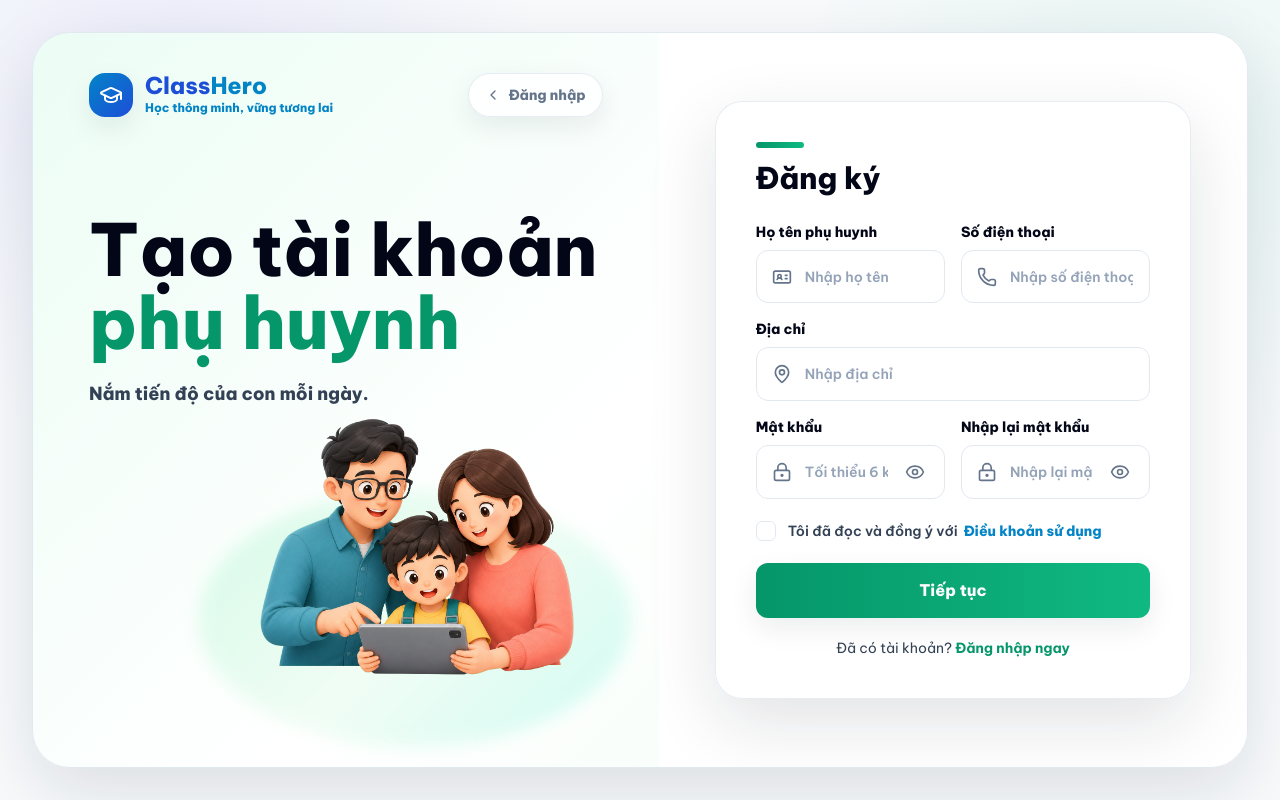
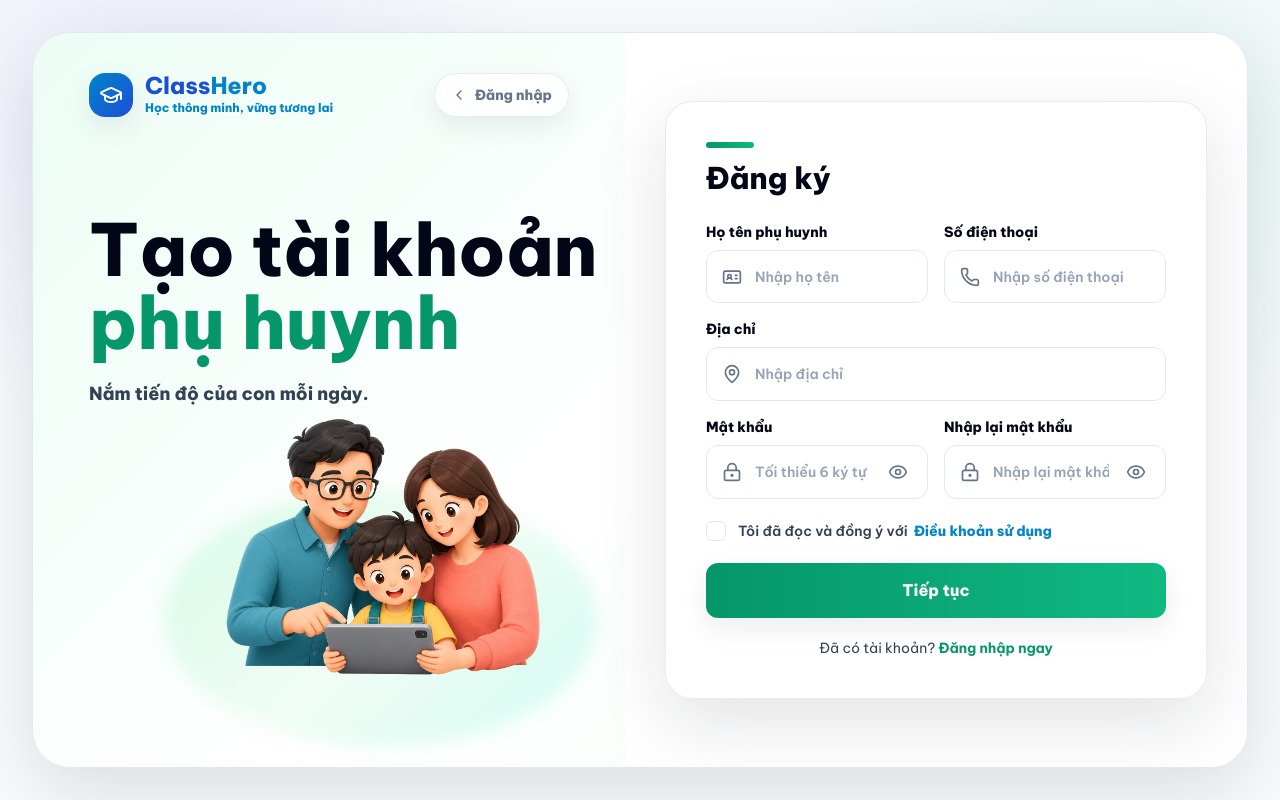
Before and after one commit to DamAnhTuanTB/ClassHero, a Next.js app in the folder apps/web/: page /register/parent in a window 1280 px wide. Built offline with nearby package versions, Linux system fonts and the light colour scheme; no server answers.

Commit message:
fix(auth): route users after login

```diff
--- a/apps/web/components/common/auth/auth-route-layout.tsx
+++ b/apps/web/components/common/auth/auth-route-layout.tsx
@@ -72,6 +72,7 @@ export function AuthRouteLayout({ children }: { children: ReactNode }) {
   const variant = getAuthVariant(pathname);
   const currentTheme = theme[variant];
   const showBackLink = variant !== "login";
+  const isRegisterVariant = variant === "student" || variant === "parent";
 
   return (
     <main
@@ -80,7 +81,13 @@ export function AuthRouteLayout({ children }: { children: ReactNode }) {
     >
       <div className="theme-auth-ambient pointer-events-none absolute inset-0" />
 
-      <section className="theme-auth-shell relative mx-auto min-h-[calc(100vh-2rem)] max-w-[560px] overflow-hidden rounded-2xl sm:min-h-[calc(100vh-4rem)] lg:grid lg:max-w-[1280px] lg:grid-cols-[1fr_0.94fr] lg:rounded-[2.35rem]">
+      <section
+        className={`theme-auth-shell relative mx-auto min-h-[calc(100vh-2rem)] overflow-hidden rounded-2xl sm:min-h-[calc(100vh-4rem)] lg:grid lg:rounded-[2.35rem] ${
+          isRegisterVariant
+            ? "max-w-[760px] lg:max-w-[1360px] lg:grid-cols-[0.82fr_1.18fr]"
+            : "max-w-[560px] lg:max-w-[1280px] lg:grid-cols-[1fr_0.94fr]"
+        }`}
+      >
         <div className="relative h-[25rem] px-6 pb-28 pt-6 sm:h-[26.125rem] sm:px-8 sm:pb-28 sm:pt-8 lg:h-auto lg:min-h-full lg:px-10 lg:pb-12 lg:pt-10 xl:px-14">
           <div className="flex items-center justify-between gap-4">
             <Link href="/" className="inline-flex items-center gap-3">
@@ -148,8 +155,16 @@ export function AuthRouteLayout({ children }: { children: ReactNode }) {
           />
         </div>
 
-        <div className="relative z-20 -mt-12 px-5 pb-5 sm:px-7 sm:pb-7 lg:mt-0 lg:flex lg:min-h-full lg:items-center lg:justify-center lg:bg-[var(--theme-surface)] lg:px-10 lg:py-10 xl:px-14">
-          <div className="theme-form-shell w-full rounded-[1.7rem] p-5 backdrop-blur sm:p-6 lg:max-w-[39rem] lg:p-8 xl:p-10">
+        <div
+          className={`relative z-20 -mt-12 px-5 pb-5 sm:px-7 sm:pb-7 lg:mt-0 lg:flex lg:min-h-full lg:items-center lg:justify-center lg:bg-[var(--theme-surface)] lg:py-10 ${
+            isRegisterVariant ? "lg:px-8 xl:px-10" : "lg:px-10 xl:px-14"
+          }`}
+        >
+          <div
+            className={`theme-form-shell w-full rounded-[1.7rem] p-5 backdrop-blur sm:p-6 lg:p-8 xl:p-10 ${
+              isRegisterVariant ? "lg:max-w-[46rem]" : "lg:max-w-[39rem]"
+            }`}
+          >
             <AuthDevHydrationBoundary>{children}</AuthDevHydrationBoundary>
           </div>
         </div>
--- a/apps/web/features/auth/screens/parent-register/index.tsx
+++ b/apps/web/features/auth/screens/parent-register/index.tsx
@@ -83,7 +83,7 @@ export function ParentRegisterForm() {
     >
       <FormHeader title="Đăng ký" />
 
-      <div className="grid gap-4 sm:grid-cols-2">
+      <div className="grid gap-4 md:grid-cols-2">
         <TextField
           id="parent-full-name"
           label="Họ tên phụ huynh"
@@ -110,7 +110,7 @@ export function ParentRegisterForm() {
           autoComplete="off"
           error={form.formState.errors.address}
           disabled={isPending}
-          wrapperClassName="sm:col-span-2"
+          wrapperClassName="md:col-span-2"
           {...form.register("address")}
         />
         <TextField
--- a/apps/web/features/auth/screens/student-register/index.tsx
+++ b/apps/web/features/auth/screens/student-register/index.tsx
@@ -115,7 +115,7 @@ export function StudentRegisterForm() {
     >
       <FormHeader title="Đăng ký" />
 
-      <div className="grid gap-4 sm:grid-cols-2">
+      <div className="grid gap-4 md:grid-cols-2">
         <TextField
           id="student-full-name"
           label="Họ tên học sinh"
@@ -185,7 +185,7 @@ export function StudentRegisterForm() {
           error={form.formState.errors.address}
           disabled={isPending}
           suppressBrowserSuggestions
-          wrapperClassName="sm:col-span-2"
+          wrapperClassName="md:col-span-2"
           {...form.register("address")}
         />
         <TextField
@@ -198,7 +198,7 @@ export function StudentRegisterForm() {
           error={form.formState.errors.phone}
           disabled={isPending || hasNoPhone}
           suppressBrowserSuggestions
-          wrapperClassName="sm:col-span-2"
+          wrapperClassName="md:col-span-2"
           labelAction={
             <label className="inline-flex min-h-8 cursor-pointer items-center gap-2 text-xs font-bold text-[var(--theme-text)] transition hover:text-[var(--theme-text-strong)]">
               <input
@@ -249,7 +249,7 @@ export function StudentRegisterForm() {
           error={form.formState.errors.username}
           disabled={isPending}
           suppressBrowserSuggestions
-          wrapperClassName="sm:col-span-2"
+          wrapperClassName="md:col-span-2"
           {...form.register("username")}
         />
         <TextField
--- a/apps/web/features/auth/utils/post-login-redirect.ts
+++ b/apps/web/features/auth/utils/post-login-redirect.ts
@@ -5,8 +5,8 @@ export function getPostLoginRedirectPath(role: AuthRole) {
     case "ADMIN":
       return "/admin/courses";
     case "PARENT":
+      return "/";
     case "STUDENT":
-    default:
-      return "/";
+      return "/student/courses";
   }
 }
```
Also changed, not shown: 2 other files (tests, documents, lock files or other folders).
